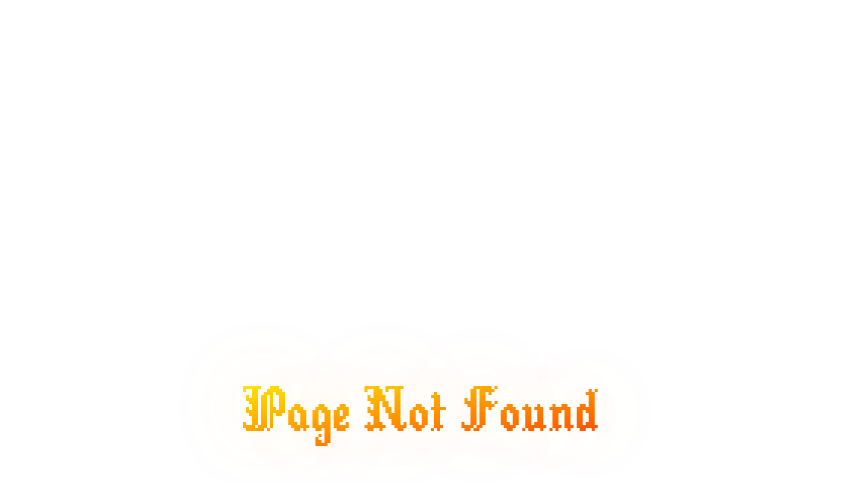
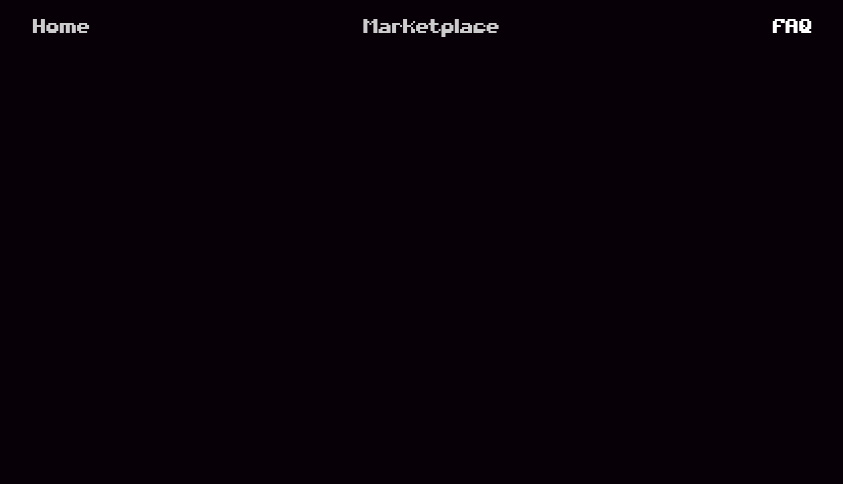
Before and after one commit to steezydev/OrdinalSkulls, a Next.js app: page /faq in a window 1280 px wide. Before the commit this address had no page. Shown: the top 484 px of the page, without its empty margins (218-1061 px from the left). Built offline with nearby package versions, Linux system fonts and the light colour scheme; a web font is replaced by a local one.

Commit message:
feat: :sparkles: added FAQ page

```diff
--- /dev/null
+++ b/src/pages/faq.tsx
@@ -0,0 +1,21 @@
+import * as React from 'react';
+
+import Layout from '@/components/layout/Layout';
+import Seo from '@/components/Seo';
+
+export default function FaqPage() {
+  return (
+    <Layout href='/faq'>
+      <Seo templateTitle='FAQ' />
+
+      <main>
+
+        <section className=''>
+          <div className='layout py-20 min-h-screen'>
+
+          </div>
+        </section>
+      </main>
+    </Layout>
+  )
+}
--- a/src/pages/market.tsx
+++ b/src/pages/market.tsx
@@ -9,7 +9,7 @@ export default function market() {
   return (
     <Layout href='/market'>
       {/* <Seo templateTitle='Home' /> url(#noiseFilter) */}
-      <Seo />
+      <Seo templateTitle='Marketplace' />
 
       <main className='layout min-h-screen'>
         <section className='relative flex flex-col gap-20 pt-28'>
```
